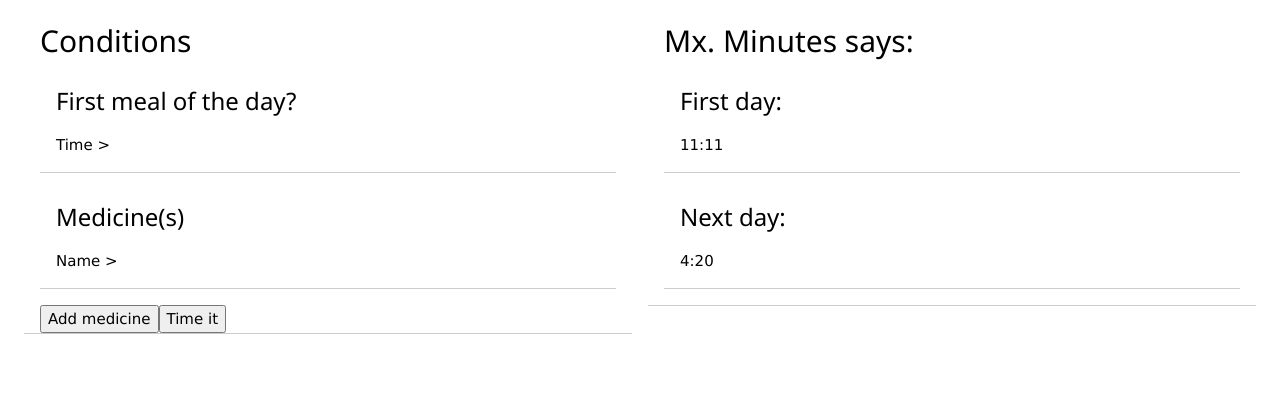
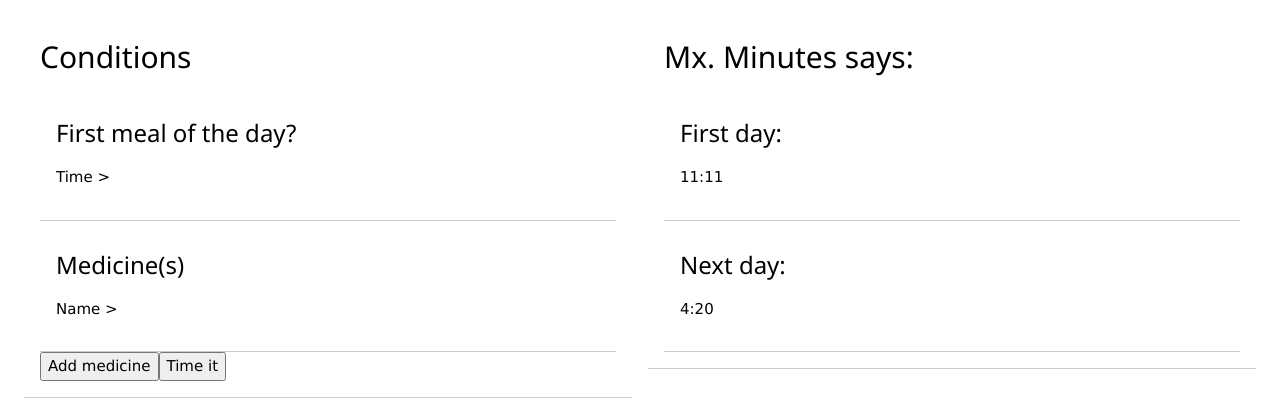
Before and after one commit to daini-rl/mx-minutes, a React (Create React App) app: page / in a window 1280 px wide. Shown: the top 420 px of the page. Built offline with nearby package versions, Linux system fonts and the light colour scheme.

Commit message:
fix: adjust padding in card

```diff
--- a/src/components/card/index.tsx
+++ b/src/components/card/index.tsx
@@ -6,7 +6,7 @@ interface CardProps {
 
 export default function Card({ title, children, isSecondary }: CardProps) {
     return (
-        <div className='w3-container w3-border-bottom w3-margin-bottom'>
+        <div className='w3-container w3-border-bottom w3-padding-16'>
             {isSecondary ? <h3>{title}</h3> : <h2>{title}</h2>}
             {children}
         </div>
```
